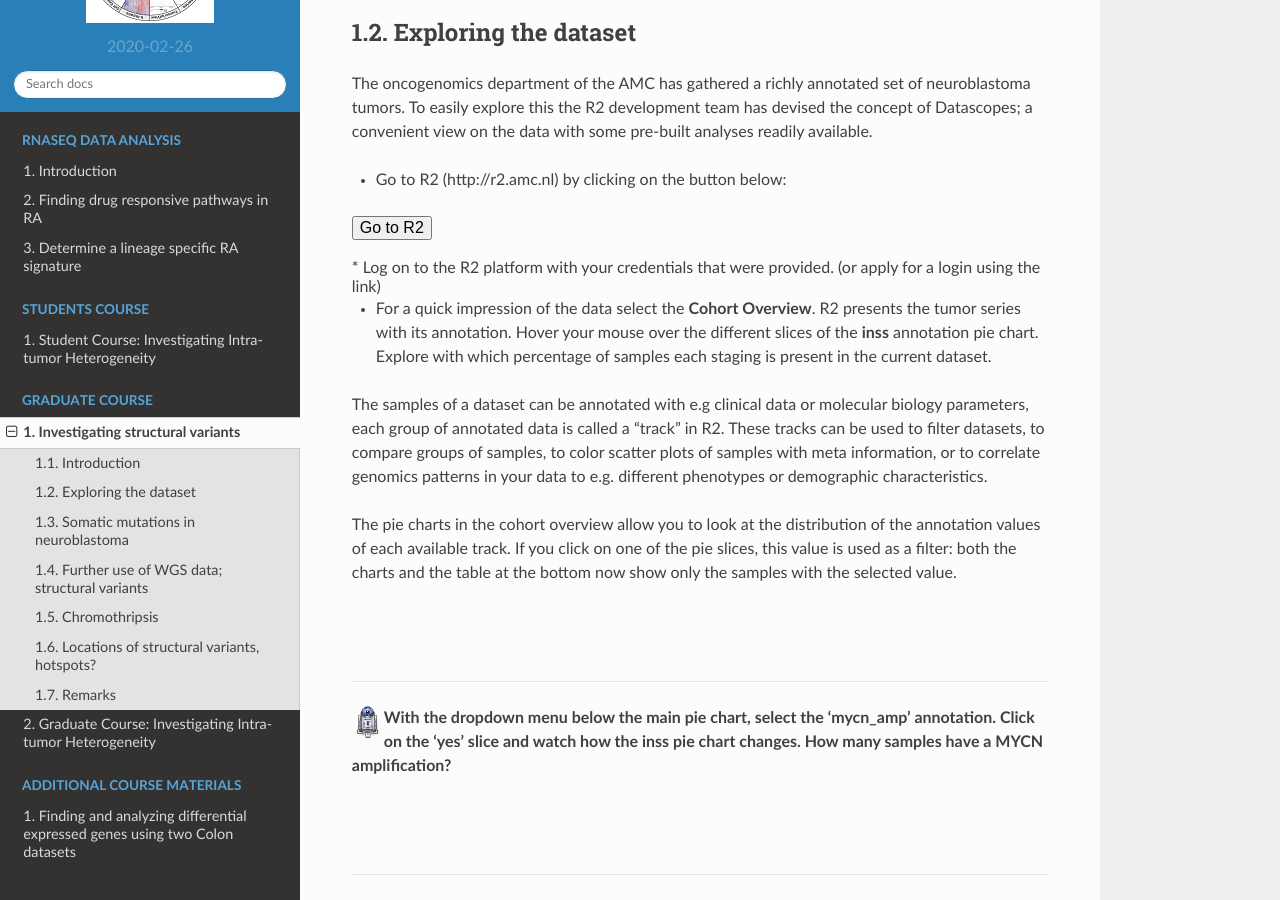
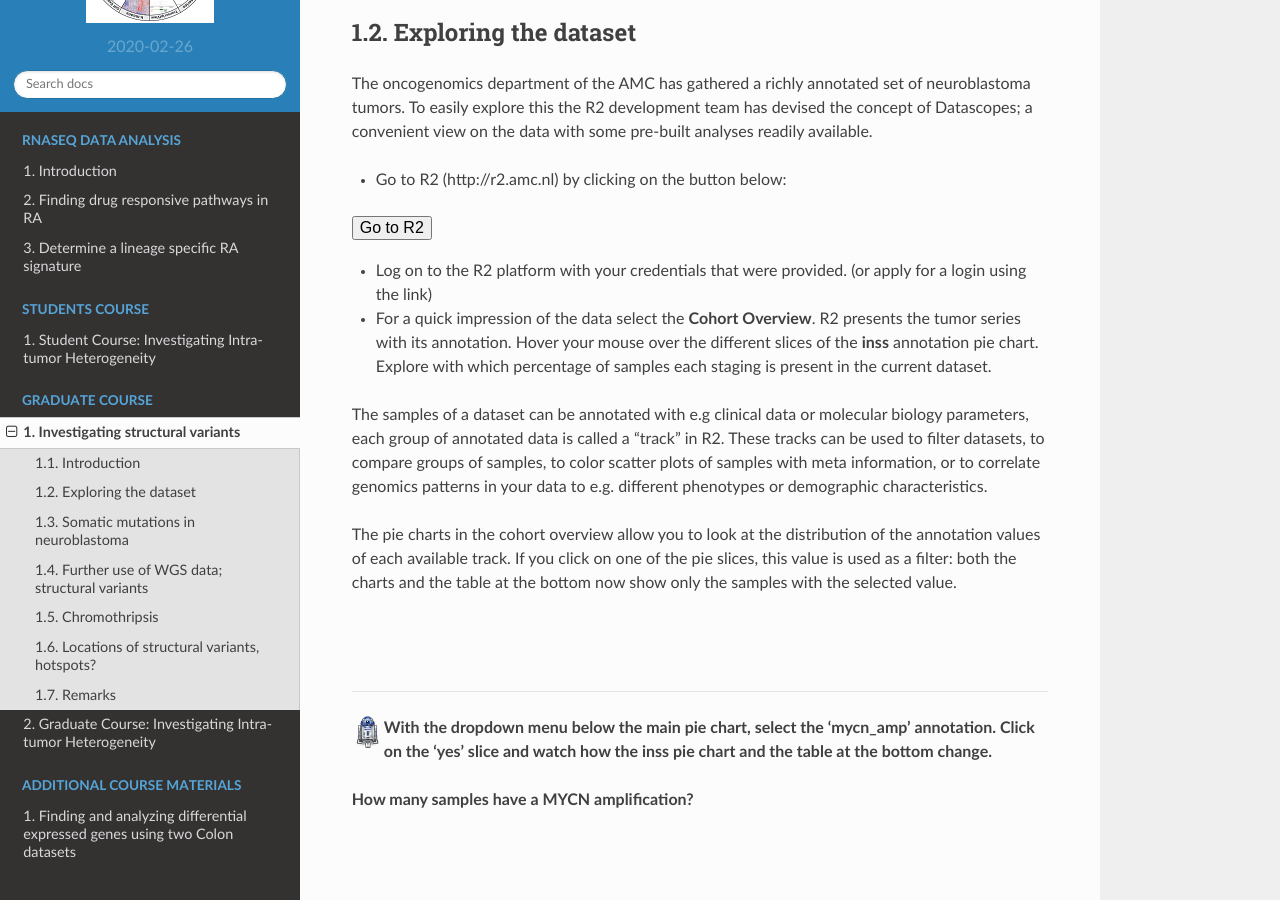
Before and after one commit to antronerds/r2-training-courses, a Sphinx documentation site: the page built from docs/Finding_structural_variants.md, in a window 1280 px wide and 900 px high, scrolled down 1455 px. Built offline with Sphinx 7.4.7 and the Read the Docs theme 2.0.0, drawn with Linux system fonts in a browser that asks for light colours.

Commit message:
updated button 1 of struct var plus surrounding text

```diff
--- a/docs/Finding_structural_variants.md
+++ b/docs/Finding_structural_variants.md
@@ -42,6 +42,7 @@
   <button type="submit" >Go to R2</button>
 </form>
 <br>
+
 * Log on to the R2 platform with your credentials that were provided. (or apply for a login using the link)
 
 * For a quick impression of the data select the **Cohort Overview**. R2 presents the tumor series with its annotation. Hover your mouse over the different slices of the **inss** annotation pie chart. Explore with which percentage of samples each staging is present in the current dataset.
@@ -53,7 +54,9 @@
 <br><br>
 
 ---------
-  ![](_static/images/R2d2_logo.png)**With the dropdown menu below the main pie chart, select the 'mycn_amp' annotation.  Click on the 'yes' slice and watch how the inss pie chart changes. How many samples have a MYCN amplification?**
+  ![](_static/images/R2d2_logo.png)**With the dropdown menu below the main pie chart, select the 'mycn_amp' annotation. Click on the 'yes' slice and watch how the inss pie chart and the table at the bottom change.**
+
+  **How many samples have a MYCN amplification?**
 
 <br><br>
 
```
